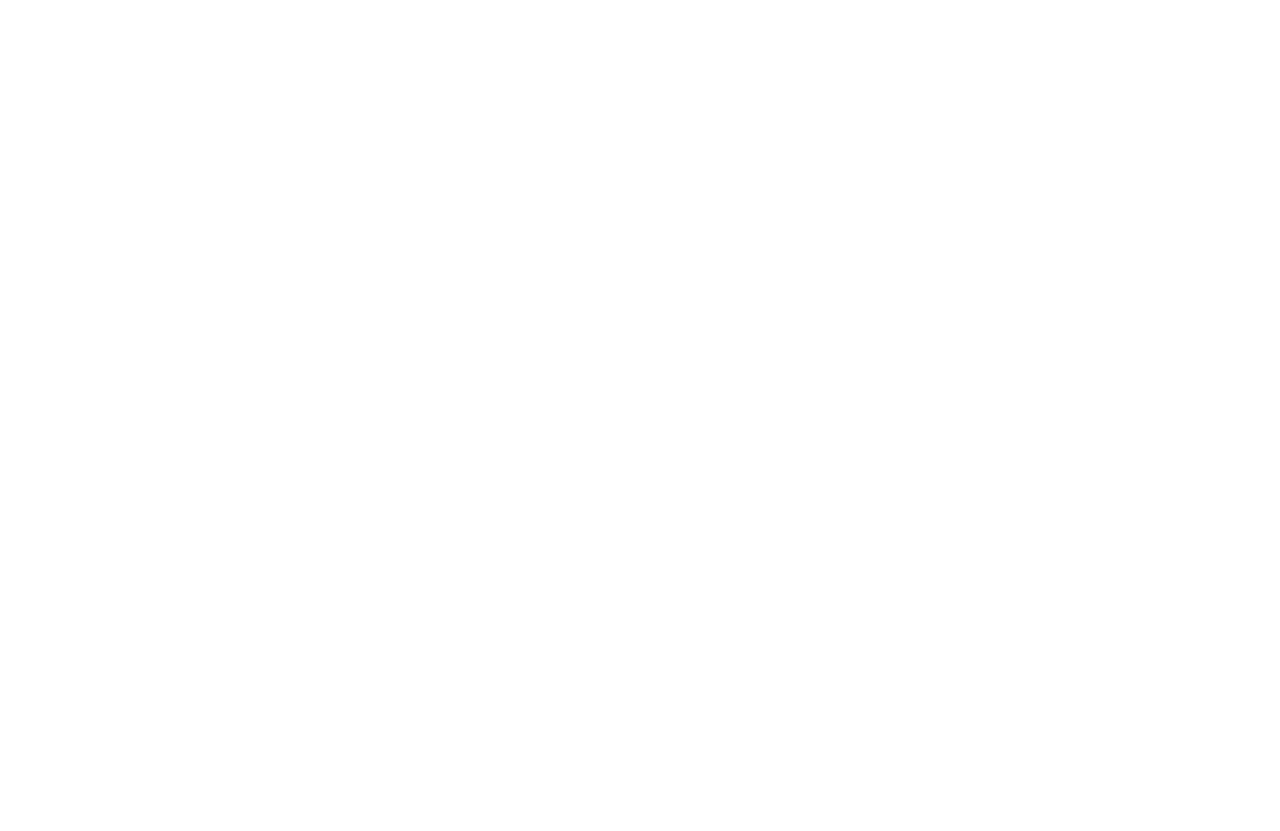
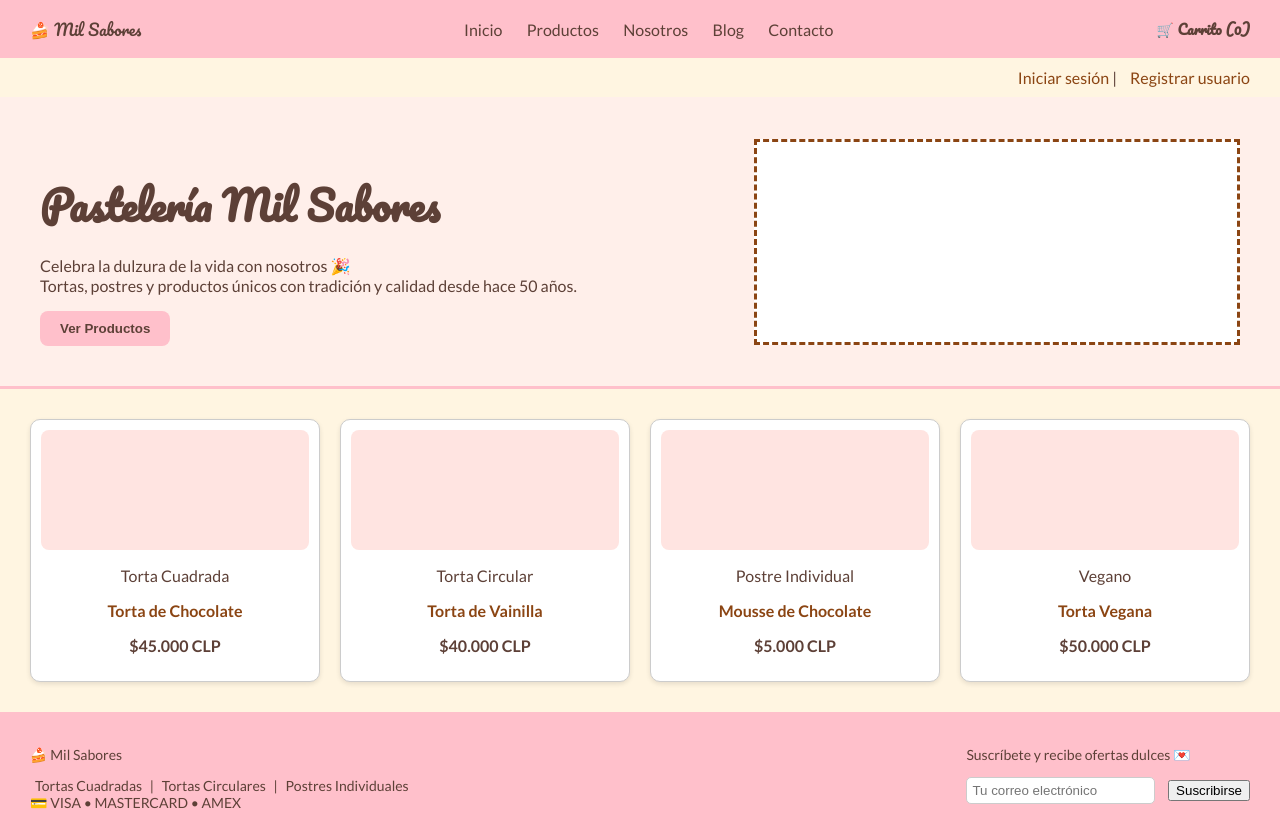
Before and after one commit to GVQ-uwu/pasteleriaSabores, a plain HTML site: page Tienda/PaginaInicial.html in a window 1280 px wide. Before the commit the page ends 800 px from the top, so only its background shows below. Drawn offline with Linux system fonts and the light colour scheme; files that its build step writes are made by us from their sources.

Commit message:
Modificar link css

```diff
--- a/Tienda/Diseño/Menu.css
+++ b/Tienda/Diseño/Menu.css
@@ -0,0 +1,139 @@
+/* Estilos generales */
+body {
+  font-family: 'Lato', sans-serif;
+  margin: 0;
+  padding: 0;
+  background-color: #FFF5E1; /* crema pastel */
+  color: #5D4037; /* marrón oscuro */
+}
+
+/* Encabezado */
+header {
+  display: flex;
+  justify-content: space-between;
+  align-items: center;
+  padding: 15px 30px;
+  background: #FFC0CB; /* rosa suave */
+  color: #5D4037;
+  font-family: 'Pacifico', cursive;
+}
+
+header nav a {
+  margin: 0 10px;
+  text-decoration: none;
+  color: #5D4037;
+  font-family: 'Lato', sans-serif;
+}
+
+header .cart {
+  font-size: 14px;
+  font-weight: bold;
+}
+
+/* Login */
+.user-links {
+  text-align: right;
+  padding: 10px 30px;
+}
+
+.user-links a {
+  color: #8B4513; /* chocolate */
+  text-decoration: none;
+  margin-left: 10px;
+}
+
+/* Hero */
+.hero {
+  display: flex;
+  justify-content: space-between;
+  align-items: center;
+  background: #FFEFEA;
+  padding: 40px;
+  border-bottom: 3px solid #FFC0CB;
+}
+
+.hero-text {
+  width: 50%;
+}
+
+.hero-text h1 {
+  font-family: 'Pacifico', cursive;
+  font-size: 2.5em;
+  margin-bottom: 15px;
+}
+
+.hero-text button {
+  padding: 10px 20px;
+  border: none;
+  background: #FFC0CB;
+  color: #5D4037;
+  font-weight: bold;
+  cursor: pointer;
+  border-radius: 8px;
+}
+
+.hero-img {
+  width: 40%;
+  height: 200px;
+  background: #fff;
+  border: 3px dashed #8B4513;
+}
+
+/* Productos */
+.productos {
+  display: grid;
+  grid-template-columns: repeat(4, 1fr);
+  gap: 20px;
+  padding: 30px;
+}
+
+.producto {
+  border: 1px solid #ccc;
+  padding: 10px;
+  text-align: center;
+  background: #fff;
+  border-radius: 10px;
+  box-shadow: 0 2px 5px rgba(0,0,0,0.1);
+}
+
+.producto .img {
+  width: 100%;
+  height: 120px;
+  background: #FFE4E1;
+  margin-bottom: 10px;
+  border-radius: 8px;
+}
+
+.producto .titulo {
+  text-decoration: none;
+  color: #8B4513;
+  font-weight: bold;
+}
+
+.producto .precio {
+  font-weight: bold;
+  color: #5D4037;
+}
+
+/* Footer */
+footer {
+  display: flex;
+  justify-content: space-between;
+  background: #FFC0CB;
+  padding: 20px 30px;
+  font-size: 14px;
+  color: #5D4037;
+}
+
+.footer-left a {
+  margin: 0 5px;
+  text-decoration: none;
+  color: #5D4037;
+}
+
+.footer-right input {
+  padding: 5px;
+  margin-right: 10px;
+  border-radius: 5px;
+  border: 1px solid #ccc;
+}
--- a/Tienda/PaginaInicial.html
+++ b/Tienda/PaginaInicial.html
@@ -4,16 +4,100 @@
 <head>
     <meta charset="UTF-8">
     <meta name="viewport" content="width=device-width, initial-scale=1.0">
-    <title>Pasteleria Sabores</title>
-    <!-- Icon -->
+    <title>Pastelería Mil Sabores</title>
+
+    <!-- Iconos -->
     <link rel="icon" sizes="192x192" href="Img/iconPasteleria.png" type="image/x-icon" />
     <link rel="shortcut icon" href="Img/iconPasteleria.png" type="image/x-icon" />
     <link rel="apple-touch-icon" href="Img/iconPasteleria.png" type="image/x-icon" />
 
+    <!-- Fuentes -->
+    <link href="https://fonts.googleapis.com/css2?family=Lato:wght@400;700&family=Pacifico&display=swap" rel="stylesheet">
+
+    <!-- CSS -->
+    <link rel="stylesheet" href="menu.css">
 </head>
 
 <body>
+    <!-- Encabezado -->
+    <header>
+        <div class="logo">🍰 Mil Sabores</div>
+        <nav>
+            <a href="#">Inicio</a>
+            <a href="#">Productos</a>
+            <a href="#">Nosotros</a>
+            <a href="#">Blog</a>
+            <a href="#">Contacto</a>
+        </nav>
+        <div class="cart">🛒 Carrito (0)</div>
+    </header>
 
+    <!-- Login -->
+    <div class="user-links">
+        <a href="#">Iniciar sesión</a> |
+        <a href="#">Registrar usuario</a>
+    </div>
+
+    <!-- Hero -->
+    <section class="hero">
+        <div class="hero-text">
+            <h1>Pastelería Mil Sabores</h1>
+            <p>
+                Celebra la dulzura de la vida con nosotros 🎉<br>
+                Tortas, postres y productos únicos con tradición y calidad desde hace 50 años.
+            </p>
+            <button>Ver Productos</button>
+        </div>
+        <div class="hero-img"></div>
+    </section>
+
+    <!-- Catálogo de productos -->
+    <section class="productos">
+        <div class="producto">
+            <div class="img"></div>
+            <p class="atributos">Torta Cuadrada</p>
+            <a href="#" class="titulo">Torta de Chocolate</a>
+            <p class="precio">$45.000 CLP</p>
+        </div>
+
+        <div class="producto">
+            <div class="img"></div>
+            <p class="atributos">Torta Circular</p>
+            <a href="#" class="titulo">Torta de Vainilla</a>
+            <p class="precio">$40.000 CLP</p>
+        </div>
+
+        <div class="producto">
+            <div class="img"></div>
+            <p class="atributos">Postre Individual</p>
+            <a href="#" class="titulo">Mousse de Chocolate</a>
+            <p class="precio">$5.000 CLP</p>
+        </div>
+
+        <div class="producto">
+            <div class="img"></div>
+            <p class="atributos">Vegano</p>
+            <a href="#" class="titulo">Torta Vegana</a>
+            <p class="precio">$50.000 CLP</p>
+        </div>
+    </section>
+
+    <!-- Footer -->
+    <footer>
+        <div class="footer-left">
+            <p>🍰 Mil Sabores</p>
+            <a href="#">Tortas Cuadradas</a> |
+            <a href="#">Tortas Circulares</a> |
+            <a href="#">Postres Individuales</a>
+            <div class="cards">💳 VISA • MASTERCARD • AMEX</div>
+        </div>
+
+        <div class="footer-right">
+            <p>Suscríbete y recibe ofertas dulces 💌</p>
+            <input type="email" placeholder="Tu correo electrónico">
+            <button>Suscribirse</button>
+        </div>
+    </footer>
 </body>
 
 </html>
```
